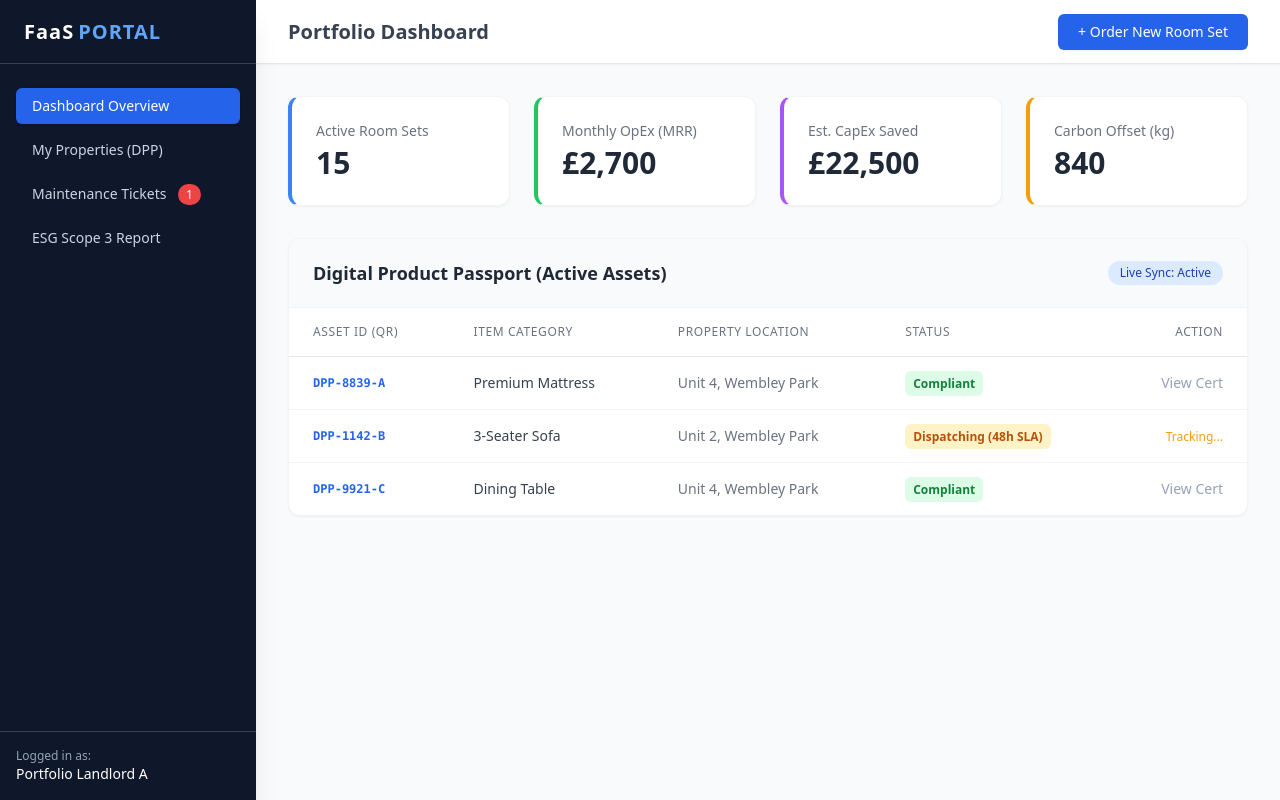
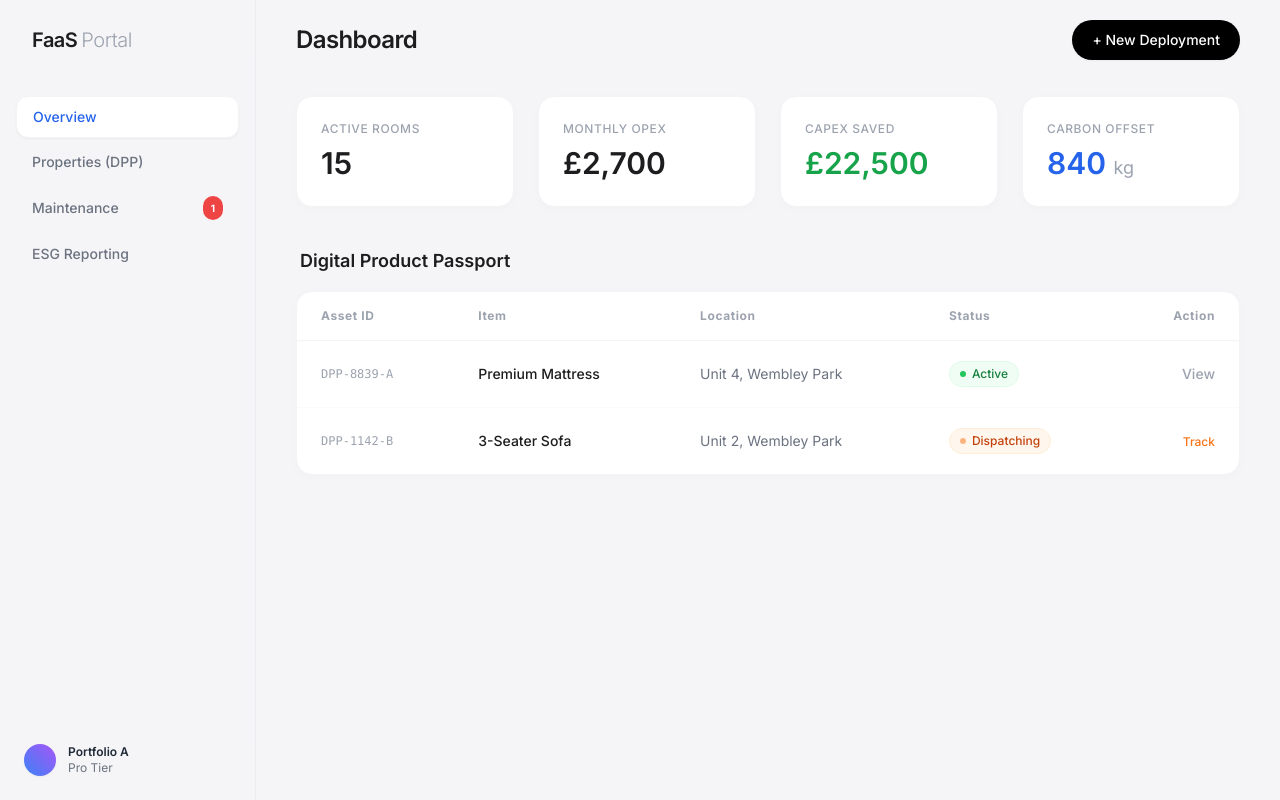
Before and after one commit to Buildwith-Carlyle/Faas-prototype, a plain HTML site: page index.html in a window 1280 px wide. Drawn offline with nearby package versions, Linux system fonts and the light colour scheme.

Commit message:
Update index.html

```diff
--- a/index.html
+++ b/index.html
@@ -5,147 +5,176 @@
     <meta name="viewport" content="width=device-width, initial-scale=1.0">
     <title>Landlord Portal | FaaS</title>
     <script src="https://cdn.tailwindcss.com"></script>
+    <style>
+        @import url('https://fonts.googleapis.com/css2?family=Inter:wght@300;400;500;600;700&display=swap');
+        body {
+            font-family: 'Inter', sans-serif;
+            background-color: #f5f5f7; /* Apple's signature light gray */
+            color: #1d1d1f; /* Apple's signature dark text */
+        }
+        /* Smooth modal animation */
+        #orderModal { transition: opacity 0.3s ease; }
+        .modal-content { transition: transform 0.3s cubic-bezier(0.16, 1, 0.3, 1); }
+        .modal-hidden { opacity: 0; pointer-events: none; }
+        .modal-hidden .modal-content { transform: scale(0.95) translateY(10px); }
+        .modal-visible { opacity: 1; pointer-events: auto; }
+        .modal-visible .modal-content { transform: scale(1) translateY(0); }
+    </style>
     <script>
-        // Simple script to handle the interactive modal
         function toggleModal() {
             const modal = document.getElementById('orderModal');
-            modal.classList.toggle('hidden');
+            if (modal.classList.contains('modal-hidden')) {
+                modal.classList.remove('modal-hidden');
+                modal.classList.add('modal-visible');
+            } else {
+                modal.classList.remove('modal-visible');
+                modal.classList.add('modal-hidden');
+            }
         }
         function submitOrder(event) {
             event.preventDefault();
-            alert("Order Submitted! Your new property will be furnished within our 48-hour SLA.");
+            alert("Deployment Confirmed. Our logistics team will dispatch within 48 hours.");
             toggleModal();
         }
     </script>
 </head>
-<body class="bg-gray-50 font-sans text-gray-800">
+<body class="h-screen overflow-hidden flex">
 
-    <div class="flex h-screen overflow-hidden">
-
-        <aside class="w-64 bg-slate-900 text-white flex flex-col shadow-xl z-10">
-            <div class="h-16 flex items-center px-6 border-b border-slate-700 font-bold text-xl tracking-wider">
-                FaaS <span class="text-blue-400 ml-1">PORTAL</span>
+    <aside class="w-64 bg-[#f5f5f7]/80 backdrop-blur-xl border-r border-gray-200/60 flex flex-col z-10">
+        <div class="h-20 flex items-center px-8 font-semibold text-xl tracking-tight">
+            FaaS <span class="text-gray-400 font-light ml-1">Portal</span>
         </div>
-            <nav class="flex-1 px-4 py-6 space-y-2">
-                <a href="#" class="block px-4 py-2 bg-blue-600 rounded-md text-sm font-medium shadow">Dashboard Overview</a>
-                <a href="#" class="block px-4 py-2 text-slate-300 hover:bg-slate-800 rounded-md text-sm font-medium transition">My Properties (DPP)</a>
-                <a href="#" class="block px-4 py-2 text-slate-300 hover:bg-slate-800 rounded-md text-sm font-medium transition">Maintenance Tickets <span class="bg-red-500 text-white text-xs px-2 py-0.5 rounded-full ml-2">1</span></a>
-                <a href="#" class="block px-4 py-2 text-slate-300 hover:bg-slate-800 rounded-md text-sm font-medium transition">ESG Scope 3 Report</a>
+        <nav class="flex-1 px-4 py-4 space-y-1">
+            <a href="#" class="block px-4 py-2.5 bg-white rounded-xl text-sm font-medium shadow-sm border border-gray-100 text-blue-600">Overview</a>
+            <a href="#" class="block px-4 py-2.5 text-gray-500 hover:bg-gray-200/50 rounded-xl text-sm font-medium transition-colors">Properties (DPP)</a>
+            <a href="#" class="flex justify-between items-center px-4 py-2.5 text-gray-500 hover:bg-gray-200/50 rounded-xl text-sm font-medium transition-colors">
+                Maintenance
+                <span class="bg-red-500 text-white text-[10px] px-2 py-0.5 rounded-full font-bold">1</span>
+            </a>
+            <a href="#" class="block px-4 py-2.5 text-gray-500 hover:bg-gray-200/50 rounded-xl text-sm font-medium transition-colors">ESG Reporting</a>
         </nav>
-            <div class="p-4 border-t border-slate-700 text-xs text-slate-400">
-                Logged in as:<br><span class="text-white font-medium text-sm">Portfolio Landlord A</span>
+        <div class="p-6">
+            <div class="flex items-center gap-3">
+                <div class="w-8 h-8 rounded-full bg-gradient-to-tr from-blue-500 to-purple-500 shadow-sm"></div>
+                <div class="text-xs">
+                    <p class="font-semibold text-gray-800">Portfolio A</p>
+                    <p class="text-gray-500">Pro Tier</p>
+                </div>
+            </div>
         </div>
     </aside>
 
-        <main class="flex-1 flex flex-col overflow-y-auto relative">
+    <main class="flex-1 flex flex-col relative overflow-y-auto">
 
-            <header class="h-16 bg-white border-b border-gray-200 flex items-center justify-between px-8 shadow-sm">
-                <h1 class="text-xl font-semibold text-gray-700">Portfolio Dashboard</h1>
-                <button onclick="toggleModal()" class="bg-blue-600 text-white px-5 py-2 rounded-md text-sm font-medium hover:bg-blue-700 transition shadow-sm">
-                    + Order New Room Set
+        <header class="sticky top-0 h-20 bg-[#f5f5f7]/80 backdrop-blur-md flex items-center justify-between px-10 z-0">
+            <h1 class="text-2xl font-semibold tracking-tight">Dashboard</h1>
+            <button onclick="toggleModal()" class="bg-black text-white px-5 py-2.5 rounded-full text-sm font-medium hover:bg-gray-800 transition-all duration-300 shadow-sm active:scale-95">
+                + New Deployment
             </button>
         </header>
 
-            <div class="p-8">
+        <div class="px-10 pb-10 pt-4">
 
-                <div class="grid grid-cols-1 md:grid-cols-4 gap-6 mb-8">
-                    <div class="bg-white p-6 rounded-xl shadow-sm border border-gray-100 border-l-4 border-l-blue-500">
-                        <div class="text-sm text-gray-500 mb-1 font-medium">Active Room Sets</div>
-                        <div class="text-3xl font-bold text-gray-800">15</div>
+            <div class="grid grid-cols-1 md:grid-cols-4 gap-6 mb-10">
+                <div class="bg-white p-6 rounded-2xl shadow-[0_2px_10px_rgba(0,0,0,0.02)] border border-gray-100 transition-transform hover:-translate-y-1 duration-300">
+                    <div class="text-xs font-medium text-gray-400 mb-2 uppercase tracking-wider">Active Rooms</div>
+                    <div class="text-3xl font-semibold">15</div>
                 </div>
-                    <div class="bg-white p-6 rounded-xl shadow-sm border border-gray-100 border-l-4 border-l-green-500">
-                        <div class="text-sm text-gray-500 mb-1 font-medium">Monthly OpEx (MRR)</div>
-                        <div class="text-3xl font-bold text-gray-800">£2,700</div>
+                <div class="bg-white p-6 rounded-2xl shadow-[0_2px_10px_rgba(0,0,0,0.02)] border border-gray-100 transition-transform hover:-translate-y-1 duration-300">
+                    <div class="text-xs font-medium text-gray-400 mb-2 uppercase tracking-wider">Monthly OpEx</div>
+                    <div class="text-3xl font-semibold">£2,700</div>
                 </div>
-                    <div class="bg-white p-6 rounded-xl shadow-sm border border-gray-100 border-l-4 border-l-purple-500">
-                        <div class="text-sm text-gray-500 mb-1 font-medium">Est. CapEx Saved</div>
-                        <div class="text-3xl font-bold text-gray-800">£22,500</div>
+                <div class="bg-white p-6 rounded-2xl shadow-[0_2px_10px_rgba(0,0,0,0.02)] border border-gray-100 transition-transform hover:-translate-y-1 duration-300">
+                    <div class="text-xs font-medium text-gray-400 mb-2 uppercase tracking-wider">CapEx Saved</div>
+                    <div class="text-3xl font-semibold text-green-600">£22,500</div>
                 </div>
-                    <div class="bg-white p-6 rounded-xl shadow-sm border border-gray-100 border-l-4 border-l-amber-500">
-                        <div class="text-sm text-gray-500 mb-1 font-medium">Carbon Offset (kg)</div>
-                        <div class="text-3xl font-bold text-gray-800">840</div>
+                <div class="bg-white p-6 rounded-2xl shadow-[0_2px_10px_rgba(0,0,0,0.02)] border border-gray-100 transition-transform hover:-translate-y-1 duration-300">
+                    <div class="text-xs font-medium text-gray-400 mb-2 uppercase tracking-wider">Carbon Offset</div>
+                    <div class="text-3xl font-semibold text-blue-600">840 <span class="text-lg text-gray-400 font-normal">kg</span></div>
                 </div>
             </div>
 
-                <div class="bg-white rounded-xl shadow-sm border border-gray-100 overflow-hidden">
-                    <div class="px-6 py-5 border-b border-gray-100 flex justify-between items-center bg-gray-50">
-                        <h2 class="text-lg font-semibold text-gray-800">Digital Product Passport (Active Assets)</h2>
-                        <span class="text-xs font-medium bg-blue-100 text-blue-800 px-3 py-1 rounded-full">Live Sync: Active</span>
-                    </div>
+            <h2 class="text-lg font-semibold mb-4 px-1">Digital Product Passport</h2>
+            <div class="bg-white rounded-2xl shadow-[0_2px_10px_rgba(0,0,0,0.02)] border border-gray-100 overflow-hidden">
                 <div class="overflow-x-auto">
                     <table class="w-full text-left border-collapse">
                         <thead>
-                                <tr class="bg-white border-b border-gray-200 text-xs uppercase tracking-wider text-gray-500">
-                                    <th class="px-6 py-4 font-medium">Asset ID (QR)</th>
-                                    <th class="px-6 py-4 font-medium">Item Category</th>
-                                    <th class="px-6 py-4 font-medium">Property Location</th>
-                                    <th class="px-6 py-4 font-medium">Status</th>
-                                    <th class="px-6 py-4 font-medium text-right">Action</th>
+                            <tr class="border-b border-gray-100 text-xs font-medium text-gray-400 tracking-wider">
+                                <th class="px-6 py-4">Asset ID</th>
+                                <th class="px-6 py-4">Item</th>
+                                <th class="px-6 py-4">Location</th>
+                                <th class="px-6 py-4">Status</th>
+                                <th class="px-6 py-4 text-right">Action</th>
                             </tr>
                         </thead>
-                            <tbody class="text-sm text-gray-700 divide-y divide-gray-100">
-                                <tr class="hover:bg-gray-50 transition">
-                                    <td class="px-6 py-4 font-mono text-xs text-blue-600 font-bold">DPP-8839-A</td>
-                                    <td class="px-6 py-4 font-medium">Premium Mattress</td>
-                                    <td class="px-6 py-4 text-gray-500">Unit 4, Wembley Park</td>
-                                    <td class="px-6 py-4"><span class="px-2 py-1 bg-green-100 text-green-700 rounded-md text-xs font-semibold">Compliant</span></td>
-                                    <td class="px-6 py-4 text-right">
-                                        <button class="text-slate-400 hover:text-blue-600 transition font-medium">View Cert</button>
+                        <tbody class="text-sm divide-y divide-gray-50">
+                            <tr class="group hover:bg-[#f5f5f7]/50 transition-colors duration-200">
+                                <td class="px-6 py-5 font-mono text-xs text-gray-400 group-hover:text-black transition-colors">DPP-8839-A</td>
+                                <td class="px-6 py-5 font-medium">Premium Mattress</td>
+                                <td class="px-6 py-5 text-gray-500">Unit 4, Wembley Park</td>
+                                <td class="px-6 py-5">
+                                    <span class="inline-flex items-center gap-1.5 px-2.5 py-1 rounded-full text-xs font-medium bg-green-50 text-green-700 border border-green-100">
+                                        <span class="w-1.5 h-1.5 rounded-full bg-green-500"></span> Active
+                                    </span>
+                                </td>
+                                <td class="px-6 py-5 text-right">
+                                    <button class="text-gray-400 hover:text-black transition-colors font-medium">View</button>
                                 </td>
                             </tr>
-                                <tr class="hover:bg-gray-50 transition">
-                                    <td class="px-6 py-4 font-mono text-xs text-blue-600 font-bold">DPP-1142-B</td>
-                                    <td class="px-6 py-4 font-medium">3-Seater Sofa</td>
-                                    <td class="px-6 py-4 text-gray-500">Unit 2, Wembley Park</td>
-                                    <td class="px-6 py-4"><span class="px-2 py-1 bg-amber-100 text-amber-700 rounded-md text-xs font-semibold">Dispatching (48h SLA)</span></td>
-                                    <td class="px-6 py-4 text-right">
-                                        <span class="text-amber-500 font-medium text-xs">Tracking...</span>
+                            <tr class="group hover:bg-[#f5f5f7]/50 transition-colors duration-200">
+                                <td class="px-6 py-5 font-mono text-xs text-gray-400 group-hover:text-black transition-colors">DPP-1142-B</td>
+                                <td class="px-6 py-5 font-medium">3-Seater Sofa</td>
+                                <td class="px-6 py-5 text-gray-500">Unit 2, Wembley Park</td>
+                                <td class="px-6 py-5">
+                                    <span class="inline-flex items-center gap-1.5 px-2.5 py-1 rounded-full text-xs font-medium bg-orange-50 text-orange-700 border border-orange-100">
+                                        <span class="w-1.5 h-1.5 rounded-full bg-orange-500 animate-pulse"></span> Dispatching
+                                    </span>
                                 </td>
-                                </tr>
-                                <tr class="hover:bg-gray-50 transition">
-                                    <td class="px-6 py-4 font-mono text-xs text-blue-600 font-bold">DPP-9921-C</td>
-                                    <td class="px-6 py-4 font-medium">Dining Table</td>
-                                    <td class="px-6 py-4 text-gray-500">Unit 4, Wembley Park</td>
-                                    <td class="px-6 py-4"><span class="px-2 py-1 bg-green-100 text-green-700 rounded-md text-xs font-semibold">Compliant</span></td>
-                                    <td class="px-6 py-4 text-right">
-                                        <button class="text-slate-400 hover:text-blue-600 transition font-medium">View Cert</button>
+                                <td class="px-6 py-5 text-right">
+                                    <span class="text-orange-500 text-xs font-medium">Track</span>
                                 </td>
                             </tr>
                         </tbody>
                     </table>
                 </div>
             </div>
-
         </div>
     </main>
 
-        <div id="orderModal" class="hidden fixed inset-0 bg-gray-900 bg-opacity-50 flex items-center justify-center z-50">
-            <div class="bg-white rounded-xl shadow-2xl w-full max-w-md p-6">
-                <div class="flex justify-between items-center mb-4">
-                    <h3 class="text-xl font-bold text-gray-800">Deploy New Furniture</h3>
-                    <button onclick="toggleModal()" class="text-gray-400 hover:text-gray-600 text-2xl">&times;</button>
+    <div id="orderModal" class="modal-hidden fixed inset-0 z-50 flex items-center justify-center">
+        <div class="absolute inset-0 bg-black/20 backdrop-blur-sm" onclick="toggleModal()"></div>
+
+        <div class="modal-content relative bg-white/90 backdrop-blur-xl border border-white/20 rounded-[24px] shadow-2xl w-full max-w-md p-8 m-4">
+            <div class="flex justify-between items-center mb-6">
+                <h3 class="text-xl font-semibold tracking-tight">Deploy New Unit</h3>
+                <button onclick="toggleModal()" class="w-8 h-8 flex items-center justify-center rounded-full bg-gray-100 text-gray-500 hover:bg-gray-200 transition-colors">
+                    &times;
+                </button>
             </div>
+
             <form onsubmit="submitOrder(event)">
-                    <div class="mb-4">
-                        <label class="block text-sm font-medium text-gray-700 mb-1">Property Address</label>
-                        <input type="text" required class="w-full border border-gray-300 rounded-md px-3 py-2 focus:outline-none focus:ring-2 focus:ring-blue-500" placeholder="e.g., Flat 12, High Street">
+                <div class="space-y-5">
+                    <div>
+                        <label class="block text-xs font-medium text-gray-500 mb-1.5 ml-1">Property Address</label>
+                        <input type="text" required class="w-full bg-[#f5f5f7] border-transparent rounded-xl px-4 py-3 text-sm focus:bg-white focus:border-blue-500 focus:ring-2 focus:ring-blue-200 outline-none transition-all" placeholder="e.g., Flat 12, High Street">
                     </div>
-                    <div class="mb-4">
-                        <label class="block text-sm font-medium text-gray-700 mb-1">Subscription Tier</label>
-                        <select class="w-full border border-gray-300 rounded-md px-3 py-2 focus:outline-none focus:ring-2 focus:ring-blue-500">
+                    <div>
+                        <label class="block text-xs font-medium text-gray-500 mb-1.5 ml-1">Subscription Tier</label>
+                        <select class="w-full bg-[#f5f5f7] border-transparent rounded-xl px-4 py-3 text-sm focus:bg-white focus:border-blue-500 focus:ring-2 focus:ring-blue-200 outline-none transition-all appearance-none cursor-pointer">
                             <option>Essential Tier (£140/mo)</option>
                             <option>Premium Tier (£180/mo)</option>
-                            <option>Corporate BTR Tier (Custom)</option>
+                            <option>Corporate BTR (Custom)</option>
                         </select>
                     </div>
-                    <div class="flex justify-end gap-3 mt-6">
-                        <button type="button" onclick="toggleModal()" class="px-4 py-2 border border-gray-300 rounded-md text-gray-700 hover:bg-gray-50 font-medium">Cancel</button>
-                        <button type="submit" class="px-4 py-2 bg-blue-600 text-white rounded-md hover:bg-blue-700 font-medium shadow-sm">Confirm Deployment</button>
+                </div>
+
+                <div class="flex justify-end gap-3 mt-8">
+                    <button type="button" onclick="toggleModal()" class="px-5 py-2.5 rounded-full text-sm font-medium text-gray-600 hover:bg-gray-100 transition-colors">Cancel</button>
+                    <button type="submit" class="px-5 py-2.5 bg-black text-white rounded-full text-sm font-medium hover:bg-gray-800 transition-transform active:scale-95 shadow-md">Confirm</button>
                 </div>
             </form>
         </div>
     </div>
 
-    </div>
 </body>
 </html>
```
Lines whose indentation alone changed are shown as unchanged.
